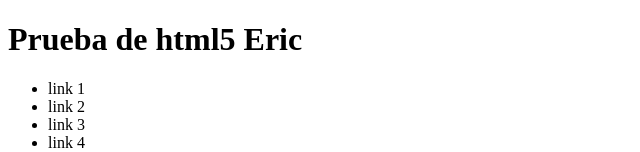
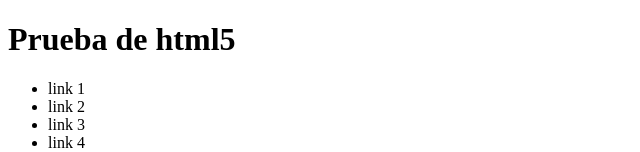
Before and after one commit to TruEric/kodemia9g, a plain HTML site: page s1html/index.html in a window 1280 px wide. Shown: the top 152 px of the page, without its empty margins (0-640 px from the left). Drawn offline with Linux system fonts and the light colour scheme.

Commit message:
Prueba_Live

```diff
--- a/s1html/index.html
+++ b/s1html/index.html
@@ -9,7 +9,7 @@
 <title>Esto es un a prueba de html5</title>
 <body>
 <header>
-    <h1>Prueba de html5 Eric</h1>
+    <h1>Prueba de html5</h1>
 </header>
 <nav>
     <ul>
```
